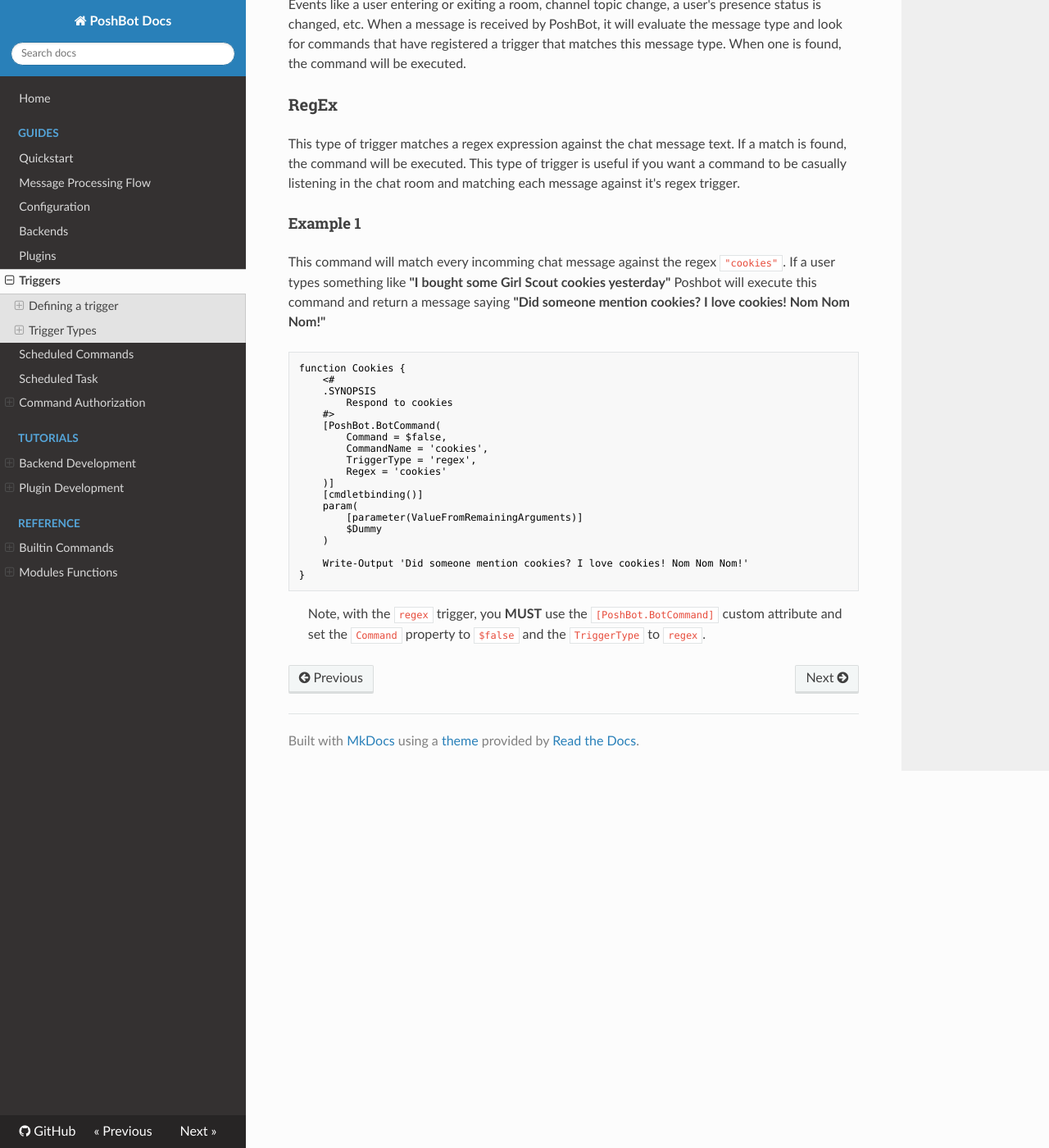
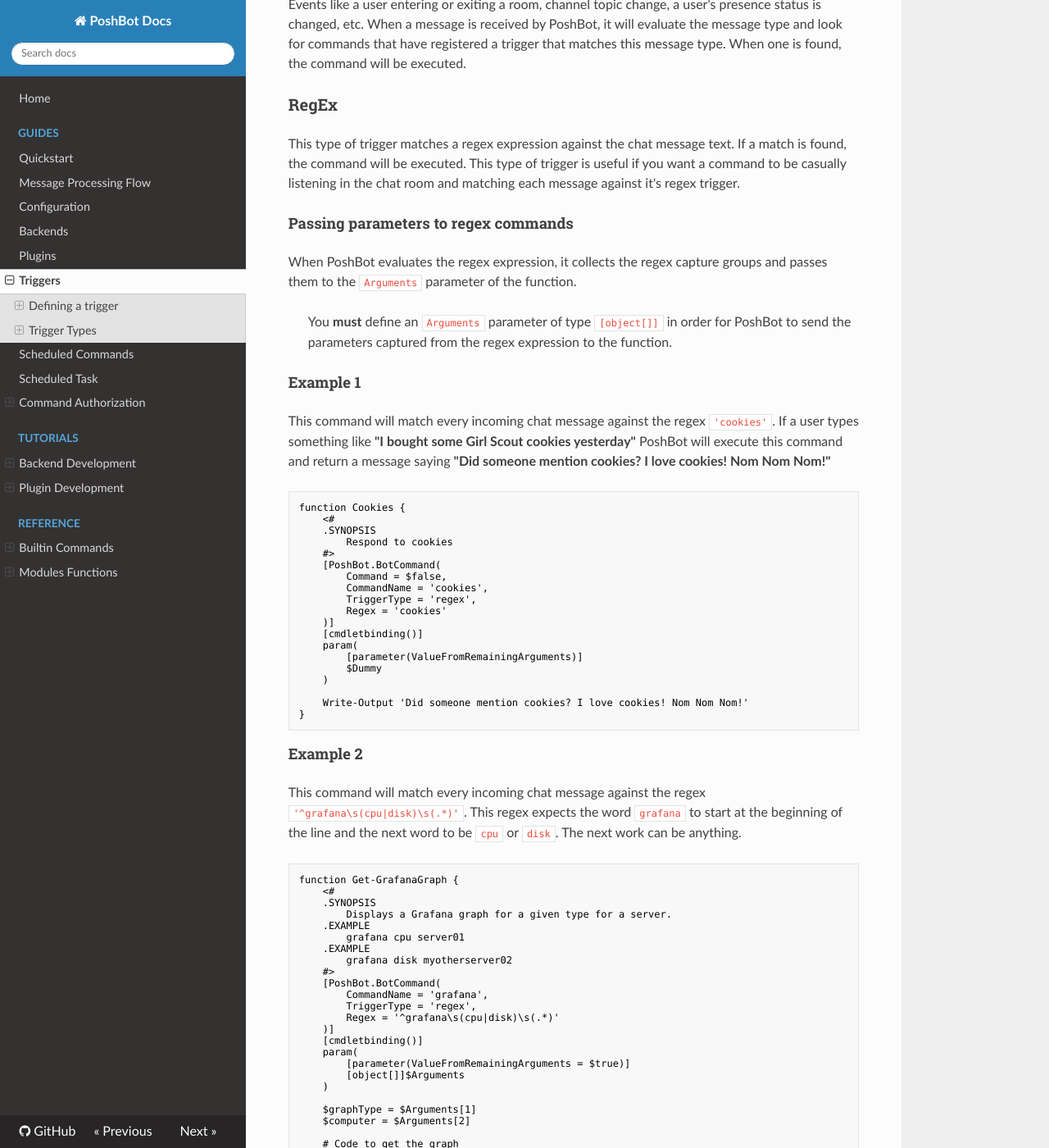
Before and after one commit to poshbotio/PoshBot, an MkDocs documentation site: the page built from docs/guides/triggers.md, in a window 1280 px wide and 1400 px high, scrolled down 2271 px. Shown: the whole window at 82% size. Built offline with MkDocs 1.6.1, drawn with Linux system fonts in a browser that asks for light colours; nearby versions of some CDN libraries; old or Windows-style settings are respelled for this version of MkDocs; some of the changed text lies outside the part shown.

Commit message:
Update Triggers doc detailing how [Regex] bot commands work

````diff
--- a/docs/guides/triggers.md
+++ b/docs/guides/triggers.md
@@ -1,7 +1,7 @@
 
 # Triggers
 
-A trigger tells PoshBot what to look for in an incomming chat message.
+A trigger tells PoshBot what to look for in an incoming chat message.
 Upon receiving a message, PoshBot will search through all loaded plugins and looking for a command trigger that matches the message.
 The most common trigger will be `Command` which tells PoshBot to look at the text of the message and determine if it is a command string.
 Once a match is found, that command will be executed.
@@ -60,13 +60,13 @@ function Get-Foo {
 ### Command
 
 This is the most common type of trigger.
-It tells PoshBot to look at the text of the incomming message and match it to the name of a registered command.
+It tells PoshBot to look at the text of the incoming message and match it to the name (or aliases) of a registered command.
 Commands will only be matched if the message includes the `command prefix` as the first character, proceeded by the command name.
 If `alternate command prefixes` have been defined in the bot configuration, those will be matched as well.
 
 #### Example 1
 
-The default configuration sets the charater `!` as the command prefix.
+The default configuration sets the character `!` as the command prefix.
 The syntax for executing the command would be:
 
 ```
@@ -102,10 +102,16 @@ This type of trigger matches a regex expression against the chat message text.
 If a match is found, the command will be executed.
 This type of trigger is useful if you want a command to be casually listening in the chat room and matching each message against it's regex trigger.
 
+#### Passing parameters to regex commands
+
+When PoshBot evaluates the regex expression, it collects the regex capture groups and passes them to the `Arguments` parameter of the function.
+
+> You **must** define an `Arguments` parameter of type `[object[]]` in order for PoshBot to send the parameters captured from the regex expression to the function.
+
 #### Example 1
 
-This command will match every incomming chat message against the regex `"cookies"`.
-If a user types something like **"I bought some Girl Scout cookies yesterday"** Poshbot will execute this command and return a message saying **"Did someone mention cookies? I love cookies! Nom Nom Nom!"**
+This command will match every incoming chat message against the regex `'cookies'`.
+If a user types something like **"I bought some Girl Scout cookies yesterday"** PoshBot will execute this command and return a message saying **"Did someone mention cookies? I love cookies! Nom Nom Nom!"**
 
 ```powershell
 function Cookies {
@@ -129,4 +135,39 @@ function Cookies {
 }
 ```
 
+#### Example 2
+
+This command will match every incoming chat message against the regex `'^grafana\s(cpu|disk)\s(.*)'`.
+This regex expects the word `grafana` to start at the beginning of the line and the next word to be `cpu` or `disk`.
+The next work can be anything.
+
+```powershell
+function Get-GrafanaGraph {
+    <#
+    .SYNOPSIS
+        Displays a Grafana graph for a given type for a server.
+    .EXAMPLE
+        grafana cpu server01
+    .EXAMPLE
+        grafana disk myotherserver02
+    #>
+    [PoshBot.BotCommand(
+        CommandName = 'grafana',
+        TriggerType = 'regex',
+        Regex = '^grafana\s(cpu|disk)\s(.*)'
+    )]
+    [cmdletbinding()]
+    param(
+        [parameter(ValueFromRemainingArguments = $true)]
+        [object[]]$Arguments
+    )
+
+    $graphType = $Arguments[1]
+    $computer = $Arguments[2]
+
+    # Code to get the graph
+    ...
+}
+```
+
 > Note, with the `regex` trigger, you **MUST** use the `[PoshBot.BotCommand]` custom attribute and set the `Command` property to `$false` and the `TriggerType` to `regex`.
````
